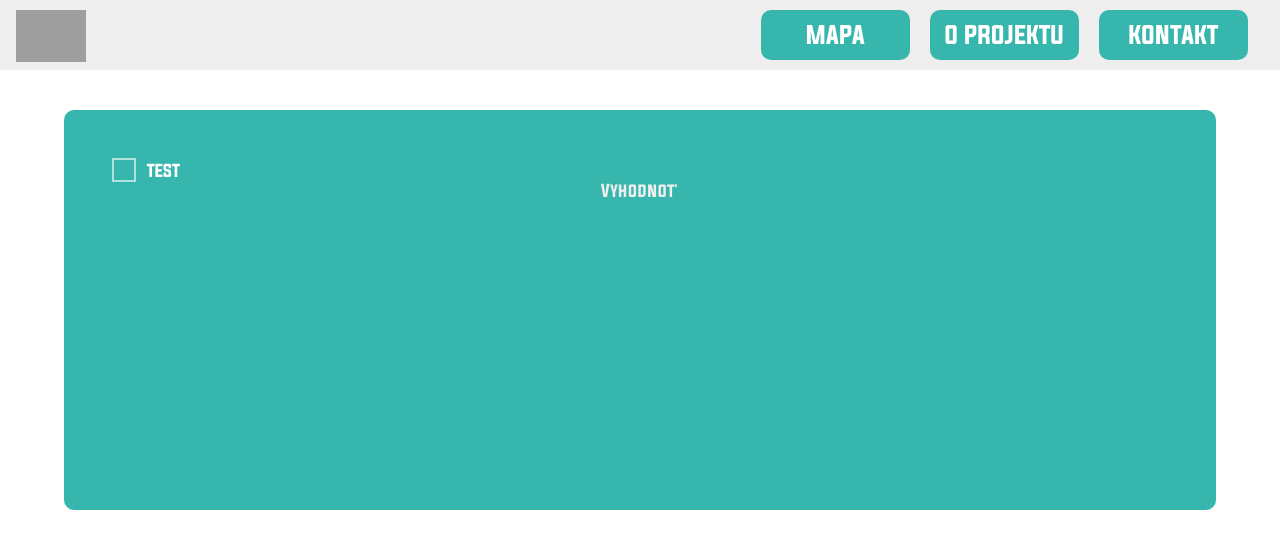
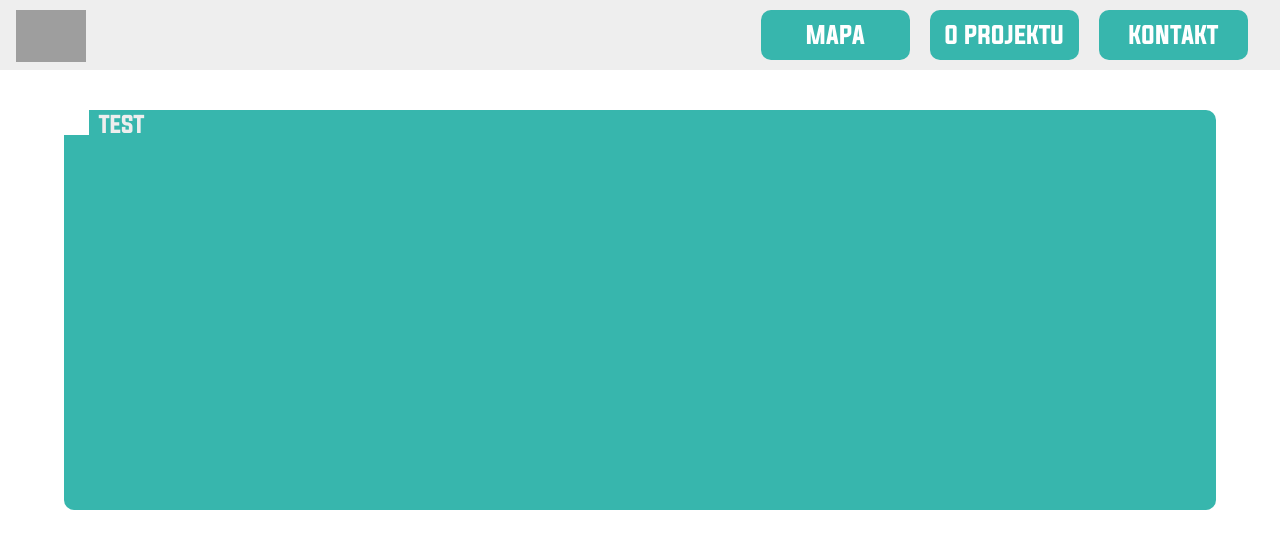
Before and after one commit to krystxf/FindHome, a PHP site: page / in a window 1280 px wide. Shown: the top 550 px of the page. Run offline with PHP 8.4, Linux system fonts and the light colour scheme; some libraries are stand-ins or nearby versions; grey boxes are pictures that could not be loaded.

Commit message:
FrontEnd Update

```diff
--- a/index.php
+++ b/index.php
@@ -3,7 +3,7 @@
 
 <head>
   <!-- css -->
-  <link rel="stylesheet" href="index.css">
+  <link rel="stylesheet" href="styles/index.css">
   <!-- map javascript -->
   <script src="scripts/form.js"></script>
   <script src="scripts/mapa.js"></script>
@@ -25,15 +25,17 @@
       <li><a href="#">O PROJEKTU</a></li>
       <li><a href="#">KONTAKT</a></li>
     </ul>
+
   </div>
 
-  <div id="form">
-    <div id="check">
-      <input type="checkbox" id="box-1">
-      <label for="box-1">TEST</label>
+  <form id="form" action="index.php" method="GET">
+    <div id="checkboxes">
+    <label class="container">TEST
+      <input type="checkbox">
+      <span class="checkmark"></span>
+    </label>
     </div>
-    <div type="button" id="comp" onclick="comp()">Vyhodnoť</div>
-  </div>
+  </form>
 
   <div id="map">
   </div>
--- a/index.css
+++ b/styles/index.css
@@ -3,54 +3,76 @@
   src: url(fonts/Evogria.otf);
 }
 
-input[type="checkbox"] { display: none; }
-
-input[type="checkbox"] + label {
+.container {
   display: block;
   position: relative;
   padding-left: 35px;
-  margin-bottom: 20px;
-  padding-top: 0.1em;
-  color: white;
+  margin-bottom: 12px;
   cursor: pointer;
+  font-size: 22px;
   -webkit-user-select: none;
   -moz-user-select: none;
   -ms-user-select: none;
+  user-select: none;
 }
 
-input[type="checkbox"] + label:last-child { margin-bottom: 0; }
-
-input[type="checkbox"] + label:before {
-  content: '';
-  display: block;
-  width: 20px;
-  height: 20px;
-  border: 2px solid white;
+/* Hide the browser's default checkbox */
+.container input {
   position: absolute;
-  left: 0;
-  top: 0;
-  opacity: .6;
-  -webkit-transition: all .12s, border-color .08s;
-  transition: all .12s, border-color .08s;
+  opacity: 0;
+  cursor: pointer;
+  height: 0;
+  width: 0;
 }
 
-input[type="checkbox"]:checked + label:before {
-  width: 10px;
-  top: -5px;
-  left: 5px;
-  border-radius: 0;
-  opacity: 1;
-  border-top-color: transparent;
-  border-left-color: transparent;
+/* Create a custom checkbox */
+.checkmark {
+  position: absolute;
+  top: 0;
+  left: 0;
+  height: 25px;
+  width: 25px;
+  background-color: white;
+}
+
+/* On mouse-over, add a grey background color */
+.container:hover input ~ .checkmark {
+  background-color: white;
+}
+
+/* When the checkbox is checked, add a blue background */
+.container input:checked ~ .checkmark {
+  background-color: #006464;
+}
+
+/* Create the checkmark/indicator (hidden when not checked) */
+.checkmark:after {
+  content: "";
+  position: absolute;
+  display: none;
+}
+
+/* Show the checkmark when checked */
+.container input:checked ~ .checkmark:after {
+  display: block;
+}
+
+/* Style the checkmark/indicator */
+.container .checkmark:after {
+  left: 9px;
+  top: 5px;
+  width: 5px;
+  height: 10px;
+  border: solid white;
+  border-width: 0 3px 3px 0;
   -webkit-transform: rotate(45deg);
+  -ms-transform: rotate(45deg);
   transform: rotate(45deg);
 }
 
 
-
-
-html, body
-{
+html,
+body {
   color: #eee;
   background-color: #fff;
   font-family: evogria, sans-serif;
@@ -58,8 +80,7 @@ html, body
   padding: 0;
 }
 
-#navbar
-{
+#navbar {
   background-color: #eee;
   color: #242424;
   display: inline-block;
@@ -70,18 +91,16 @@ html, body
   width: 100%;
 }
 
-#navbar ul
-{
+#navbar ul {
   float: right;
   margin: 0;
-  padding-top: 10px;
+  padding-top: 0.6em;
   padding-right: 1em;
   list-style-type: none;
 }
 
-#navbar li
-{
-  background-color: #37B6AD;
+#navbar li {
+  background-color: #37b6ad;
   padding-top: 10px;
   display: inline-block;
   margin-right: 1em;
@@ -91,33 +110,33 @@ html, body
   border-radius: 10px;
   cursor: pointer;
 }
-#navbar li:hover{
+
+#navbar li:hover {
   background-color: #006464;
 }
 
-#logo{
+#logo {
   height: 75%;
   padding-top: 0.6em;
   padding-left: 1em;
 }
 
-#comp{
+#comp {
   text-align: center;
 }
 
-#check{
+#check {
   padding-top: 3em;
   padding-left: 3em;
 }
 
-#checkbox
-{
+#checkbox {
   list-style-type: none;
 }
 
-#form{
+#form {
   border-radius: 10px;
-  background-color: #37B6AD;
+  background-color: #37b6ad;
   margin: auto;
   margin-top: 5vh;
   margin-bottom: 5vh;
@@ -125,25 +144,21 @@ html, body
   height: 50vh;
 }
 
-#navbar ul li a
-{
+#navbar ul li a {
   color: #fff;
-  padding-top: 10px;
   font-size: 23px;
   text-decoration: none;
   cursor: pointer;
 }
 
-#map
-{
+#map {
   margin: auto;
   width: 90%;
   height: 90vh;
   border-radius: 10px 10px 0 0;
 }
 
-#map-settings
-{
+#map-settings {
   background-color: #006464;
   color: white;
   margin: auto;
@@ -151,22 +166,21 @@ html, body
   height: 3em;
   border-radius: 0 0 10px 10px;
 }
-#map-settings ul
-{
+
+#map-settings ul {
   margin: 0;
 }
-#map-settings li
-{
+
+#map-settings li {
   list-style-type: none;
   display: inline-block;
 }
-#map-settings li a
-{
+
+#map-settings li a {
   cursor: pointer;
 }
 
-.map-button
-{
+.map-button {
   background-color: #006464;
   color: white;
   height: 2em;
```
